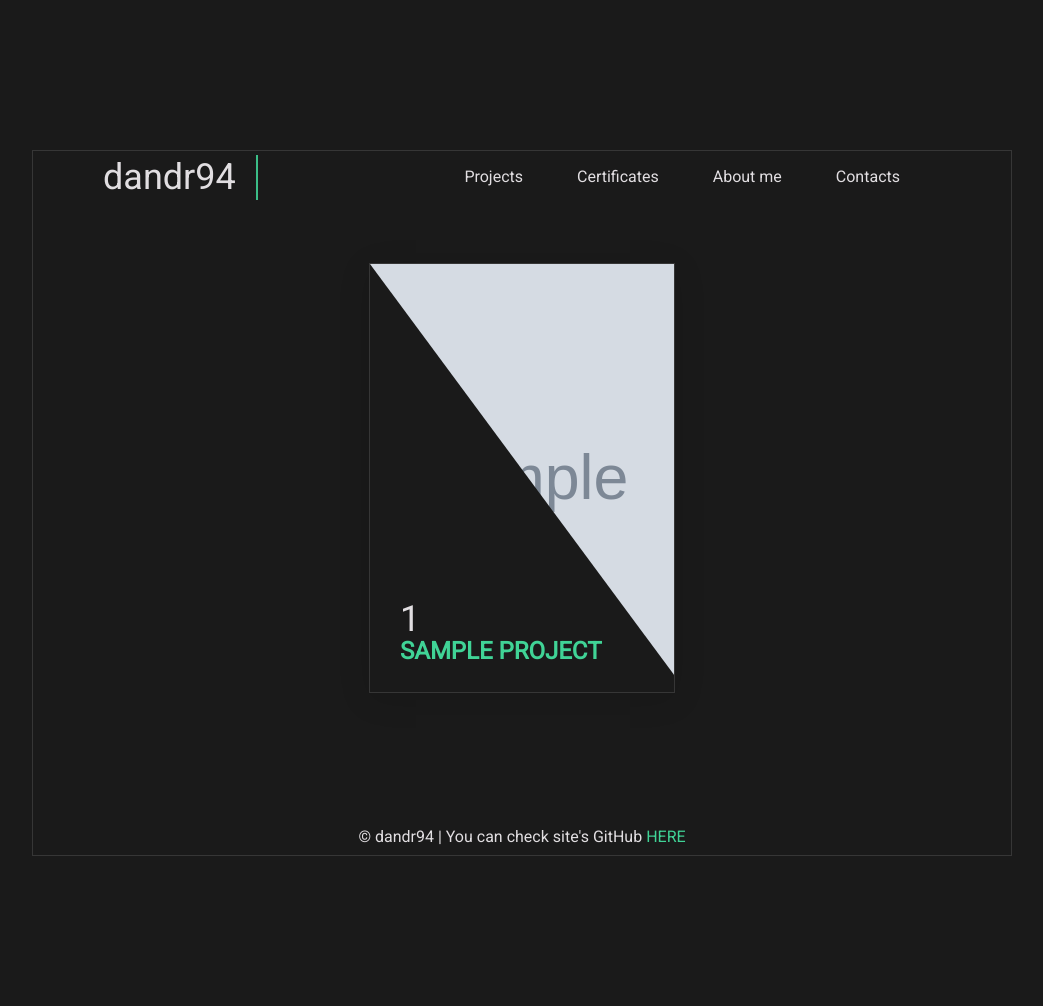
After one commit to dandr94/portfolio-site, a Django app: page /projects/ in a window 1280 px wide. The commit adds this page. Shown: the whole page, without its empty margins (118-1161 px from the left). Run offline with Django 4.2, Linux system fonts and the light colour scheme; tables that the repository leaves empty hold one stand-in row (values such as "Sample post"); grey boxes marked "Sample" are stand-in pictures.

Commit message:
Added View and Template for Project

```diff
--- a/portfolio/portfolio/src/urls.py
+++ b/portfolio/portfolio/src/urls.py
@@ -1,10 +1,11 @@
 from django.urls import path
 
-from portfolio.src.views import Home, ShowContacts, AboutDetails, CertificateDetails
+from portfolio.src.views import Home, ShowContacts, AboutDetails, CertificateDetails, ShowProjects
 
 urlpatterns = [
     path('', Home.as_view(), name='index'),
     path('contacts/', ShowContacts.as_view(), name='contacts'),
     path('about_me/', AboutDetails.as_view(), name='about'),
-    path('certificates/', CertificateDetails.as_view(), name='certificates')
+    path('certificates/', CertificateDetails.as_view(), name='certificates'),
+    path('projects/', ShowProjects.as_view(), name='projects')
 ]
--- a/portfolio/portfolio/src/views.py
+++ b/portfolio/portfolio/src/views.py
@@ -1,7 +1,7 @@
 from django.core.exceptions import ObjectDoesNotExist
 from django.views.generic import TemplateView, ListView, DetailView
 
-from portfolio.src.models import Contact, About, Certificate
+from portfolio.src.models import Contact, About, Certificate, Project
 
 
 class Home(TemplateView):
@@ -40,3 +40,19 @@ class CertificateDetails(ListView):
     def get_queryset(self):
         queryset = Certificate.objects.all()
         return queryset
+
+
+class ShowProjects(ListView):
+    model = Project
+    template_name = 'projects.html'
+    context_object_name = 'projects'
+
+    def get_queryset(self):
+        queryset = Project.objects.all()
+        return queryset
+
+
+    def get_context_data(self, *, object_list=None, **kwargs):
+        context = super().get_context_data(**kwargs)
+        context['counter'] = 0
+        return context
--- a/portfolio/templates/base.html
+++ b/portfolio/templates/base.html
@@ -19,7 +19,7 @@
       <nav class="header-nav">
         <ul class="header-nav-items">
           <li class="header-nav-item">
-            <a href="#">Projects</a>
+            <a href="{% url 'projects' %}">Projects</a>
             <a href="{% url 'certificates' %}">Certificates</a>
             <a href="{% url 'about' %}">About me</a>
             <a href="{% url 'contacts' %}">Contacts</a>
--- /dev/null
+++ b/portfolio/templates/projects.html
@@ -0,0 +1,42 @@
+{% extends 'base.html' %}
+{% block title %} Projects {% endblock %}
+{% block page_content %}
+    <article class="card-content">
+        <ul class="cards">
+            {% for project in projects %}
+                <li class="card">
+                    <figure class="shape-box shape-box_half">
+                        {% if not project.cover %}
+                            <img
+                                    src="https://images.unsplash.com/photo-1534670007418-fbb7f6cf32c3?ixlib=rb-1.2.1&ixid=eyJhcHBfaWQiOjEyMDd9&auto=format&fit=crop&w=334&q=80"
+                                    alt=""
+                            />
+                        {% else %}
+                            <img
+                                    src="/static/{{ project.cover }}"
+                                    alt=""
+                            />
+                        {% endif %}
+                        <div class="brk-abs-overlay z-index-0 bg-black opacity-60"></div>
+                        <figcaption>
+                            <div class="show-cont">
+                                <h3 class="card-no">{{ forloop.counter }}</h3>
+                                <h4 class="card-title">{{ project.name }}</h4>
+                            </div>
+                            <p class="card-content">
+                                {{ project.summary }}
+                            </p>
+                            {% if project.site_link %}
+                                <a href="{{ project.site_link }}" class="visit-btn">Visit</a>
+                            {% endif %}
+                            {% if project.github_link %}
+                                <a href="{{ project.github_link }}" class="github-btn">GitHub</a>
+                            {% endif %}
+                        </figcaption>
+                        <span class="after"></span>
+                    </figure>
+                </li>
+            {% endfor %}
+        </ul>
+    </article>
+{% endblock %}
```
Also changed, not shown: portfolio/portfolio/src/admin.py (+6 -1 lines), portfolio/static/imgs/project_img/cut.PNG (added).
